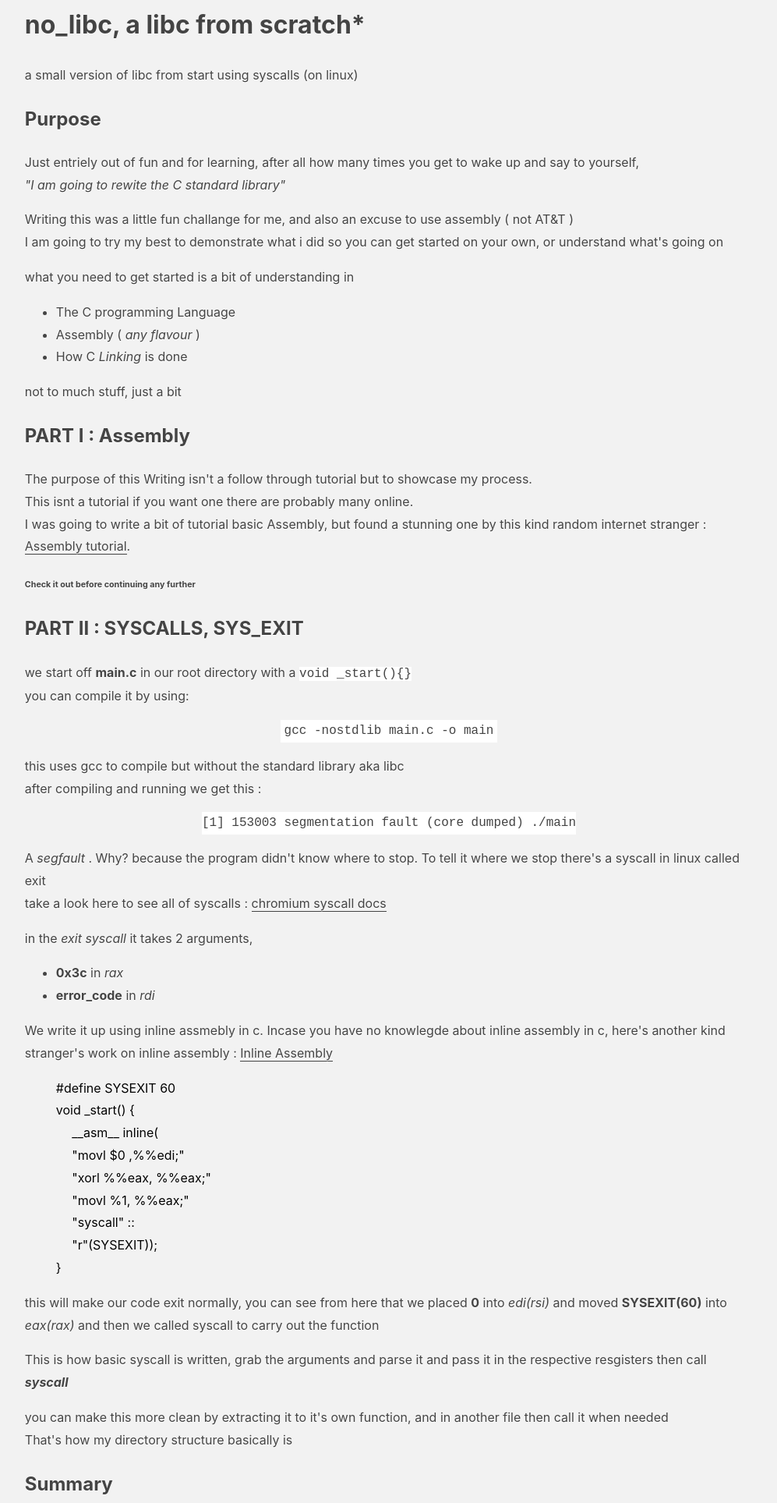
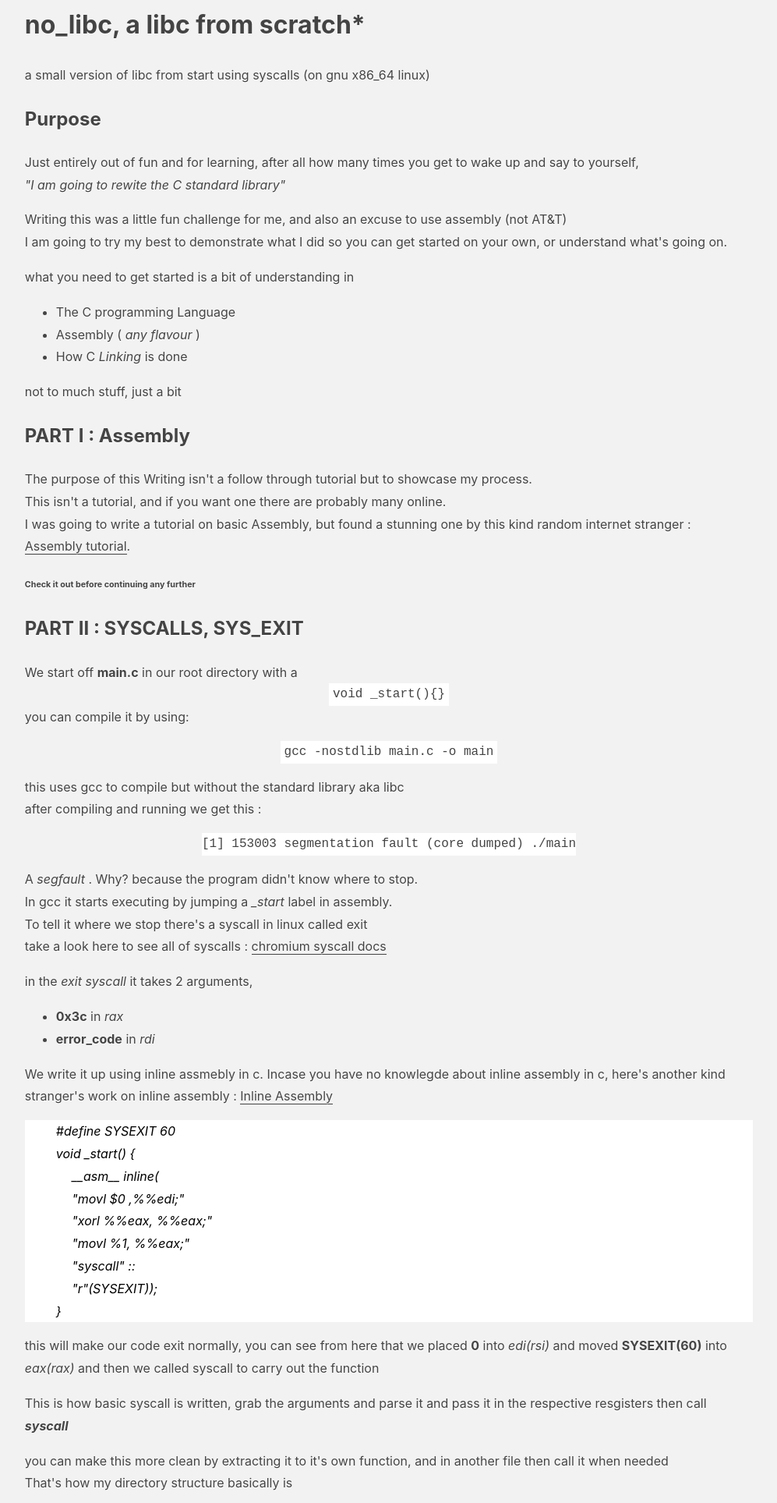
Before and after one commit to punixcorn/no_libc, a plain HTML site: page docs/index.html in a window 1280 px wide. Shown: the part 61-1988 px from the top of the page at 78% size, without its empty margins (141-1138 px from the left). Drawn offline with Linux system fonts and the light colour scheme.

Commit message:
fixed docs

```diff
--- a/docs/index.html
+++ b/docs/index.html
@@ -16,15 +16,15 @@
     <body>
         <header>
             <h1>no_libc, a libc from scratch*</h1>
-            <aside> a small version of libc from start using syscalls (on linux) </aside>
+            <aside> a small version of libc from start using syscalls (on gnu x86_64 linux) </aside>
         </header>
         <!-- PURPOSE -->
         <h2><strong>Purpose</strong></h2>
-        <p> Just entriely out of fun and for learning, after all how many times you get to wake up and say to yourself,</br> <em>"I am going to rewite the C standard library"</em></p>
+        <p> Just entirely out of fun and for learning, after all how many times you get to wake up and say to yourself,</br> <em>"I am going to rewite the C standard library"</em></p>
 
-        <p>Writing this was a little fun challange for me, and also an excuse to use assembly ( not AT&T )
+        <p>Writing this was a little fun challenge for me, and also an excuse to use assembly (not AT&T)
             </br>
-            I am going to try my best to demonstrate  what i did so you can get started on your own, or understand what's going on
+            I am going to try my best to demonstrate what I did so you can get started on your own, or understand what's going on.
         </p>
          what you need to get started is a bit of understanding in
         <ul>
@@ -40,9 +40,9 @@
         <h2>PART I : Assembly</h2>
         <p>The purpose of this Writing isn't a follow through tutorial but to showcase my process.
         </br>
-        This isnt a tutorial if you want one there are probably many online.
+        This isn't a tutorial, and  if you want one there are probably many online.
         </br>
-        I was going to write a bit of tutorial basic Assembly, but found a stunning one by
+        I was going to write a tutorial on basic Assembly, but found a stunning one by
         this kind random internet stranger : </br>
         <a href="https://montcs.bloomu.edu/Information/LowLevel/Assembly/assembly-tutorial.html">Assembly tutorial</a>.<h6> Check it out before continuing any further </h6>
         </p>
@@ -94,7 +94,10 @@
     -->
        <h2>PART II : SYSCALLS, SYS_EXIT </h2>
        <p>
-        we start off <strong>main.c</strong> in our root directory with a <code> void _start(){} </code></br>
+        We start off <strong>main.c</strong> in our root directory with a
+       <codeblock style="display: flex; justify-content: center; align-self: center;">
+       <code style="padding: 0px 5px 0px 5px;"> void _start(){}  </code> </br>
+       </codeblock>
         you can compile it by using:
        </p>
        <codeblock style="display: flex; justify-content: center; align-self: center;">
@@ -107,7 +110,9 @@
        <codeblock style="display: flex; justify-content: center; align-self: center;">
        <code> [1]    153003 segmentation fault (core dumped)  ./main </code>
        </codeblock>
-       <p> A <em> segfault </em>. Why? because the program didn't know where to stop. To tell it where we stop there's a syscall in linux called exit </br>
+       <p> A <em> segfault </em>. Why? because the program didn't know where to stop.<br/>
+       In gcc it starts executing by jumping a <em>_start</em> label in assembly.<br/>
+       To tell it where we stop there's a syscall in linux called exit </br>
         take a look here to see all of syscalls :
        <a href="https://chromium.googlesource.com/chromiumos/docs/+/master/constants/syscalls.md">chromium syscall docs</a>
         </p>
@@ -126,8 +131,8 @@
         </p>
 
        </p>
-
-        <blockquote style="background-color: #f2f2f2;color: black;">
+        <div style="background-color: white;">
+        <blockquote style="color: black; font-style: italic;">
         #define SYSEXIT  60 </br>
         void _start() { </br>
          &emsp;  __asm__ inline(</br>
@@ -138,7 +143,7 @@
            &emsp;       "r"(SYSEXIT));</br>
         }
         </blockquote>
-
+        </div>
         <p>
             this will make our code exit normally, you can see from here that we placed <strong>0</strong> into <em>edi(rsi)</em> and
             moved <strong> SYSEXIT(60)</strong> into <em>eax(rax)</em> and then we called syscall to carry out the function
```
Also changed, not shown: 3 other files.
